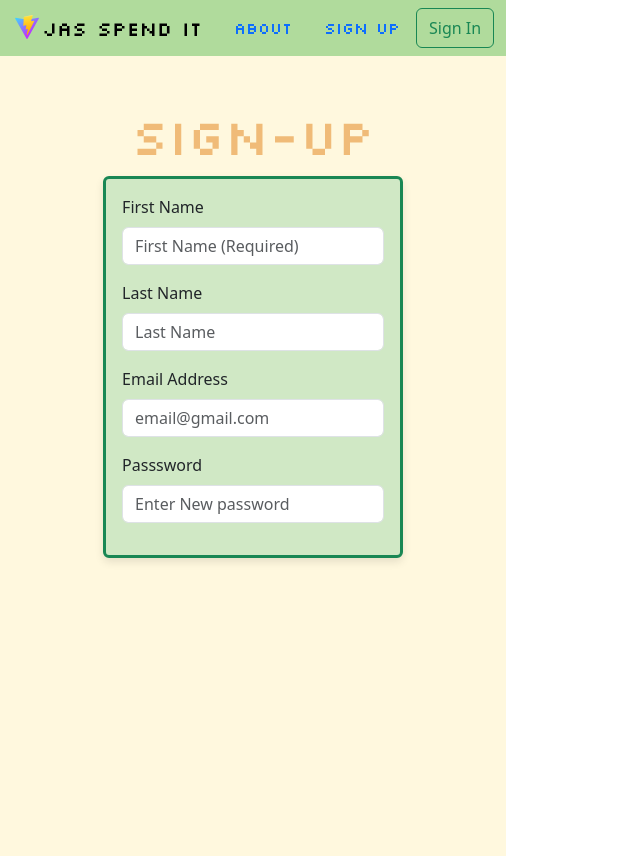
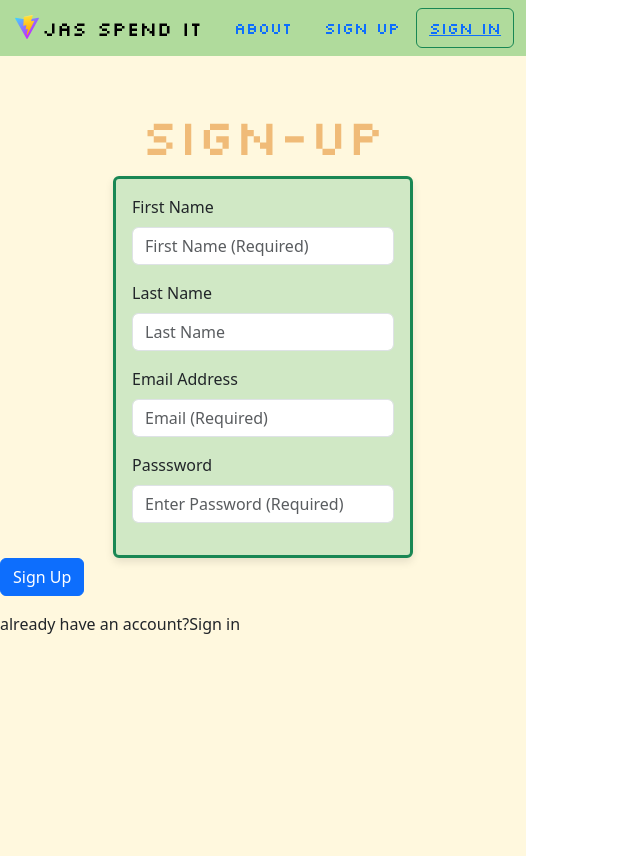
Before and after one commit to jjelybean/jas-spend-it, a React (Vite) app in the folder jas-spend-it/: page /sign-up in a window 1280 px wide. Shown: the whole page, without its empty margins (0-640 px from the left). Built offline with nearby package versions, Linux system fonts and the light colour scheme.

Commit message:
tested table and added pages

```diff
--- a/jas-spend-it/src/App.jsx
+++ b/jas-spend-it/src/App.jsx
@@ -9,6 +9,7 @@ import Navbar from './p.components/navbar'
 import Landing from './components/landing'
 import Signup from './components/signup'
 import About from './components/about'
+import Sign_in from './components/sign_in'
 
 function App() {
 
@@ -21,6 +22,7 @@ function App() {
          <Route path="/home" element={<Landing/>}/>
          <Route path='/sign-up' element={<Signup/>}></Route>
          <Route path='/about' element={<About/>}></Route>
+         <Route path='/sign-in' element={<Sign-in/>}></Route>
       </Routes>
     </Router>
 
--- /dev/null
+++ b/jas-spend-it/src/components/sign_in.jsx
@@ -0,0 +1,29 @@
+import React from 'react'
+import "../styles/forms.css"
+
+function Sign_in() {
+  return (
+    <div>
+      <h2>Sign-In</h2>
+
+         <div className="container border border-success rounded p-3 border-3 custom-border">
+
+        <div class="mb-3">
+            <label for="exampleFormControlInput1" className="form-label">Username/Email</label>
+            <input type="text" className="form-control" id="exampleFormControlInput1"
+                   placeholder="Username/Email" required/>
+        </div>
+
+         <div class="mb-3">
+            <label for="exampleFormControlInput1" className="form-label">Password</label>
+            <input type="text" className="form-control" id="exampleFormControlInput1"
+                   placeholder="Password" required/>
+        </div>
+    </div>
+
+
+    </div>
+  )
+}
+
+export default Sign_in
--- a/jas-spend-it/src/components/signup.jsx
+++ b/jas-spend-it/src/components/signup.jsx
@@ -1,7 +1,45 @@
-import React from 'react'
+import React, { useState } from 'react'
 import "../styles/forms.css"
+import supabase from '../supabaseClient';
 
-function Signup() {
+
+
+export default function Signup() {
+
+     const [formData, setFormData]= useState ({
+        first_name:"",
+        last_name:"",
+        email:"",
+        password:""
+
+    });
+
+     const [status, setStatus] = useState("");
+
+  const handleChange = (e) => {
+    setFormData({
+      ...formData,
+      [e.target.name]: e.target.value
+    });
+  };
+
+    const handleSubmit = async (e) => {
+    e.preventDefault();
+    setStatus("Submitting...");
+
+    const { data, error } = await supabase.from("users").insert([formData]);
+
+    if (error) {
+      console.error("Insert error:", error);
+      setStatus("Error submitting form.");
+    } else {
+      console.log("User inserted:", data);
+      setStatus("Signup successful!");
+      setFormData({ first_name: "", last_name: "", email: "", password: "" });
+    }
+  }
+
+
   return (
     <div className='body'>
         {/* form */}
@@ -10,36 +48,68 @@ function Signup() {
       <h2>Sign-up</h2>
     </div>
 
+  <form onSubmit={handleSubmit}>
     <div className="container border border-success rounded p-3 border-3 custom-border">
 
-        <div class="mb-3">
-            <label for="exampleFormControlInput1" class="form-label">First Name</label>
-            <input type="text" className="form-control" id="exampleFormControlInput1"
-                   placeholder="First Name (Required)" required/>
+        <div className="mb-3">
+            <label htmlFor="exampleFormControlInput1" className="form-label">First Name</label>
+            <input
+            name="first_name"
+            type="text"
+            className="form-control"
+            placeholder="First Name (Required)"
+            required
+            value={formData.first_name}
+            onChange={handleChange}
+          />
         </div>
 
-         <div class="mb-3">
-            <label for="exampleFormControlInput1" class="form-label">Last Name</label>
-            <input type="text" className="form-control" id="exampleFormControlInput1"
-                   placeholder="Last Name"/>
+         <div className="mb-3">
+            <label htmlFor="exampleFormControlInput1" className="form-label">Last Name</label>
+            <input
+            name="last_name"
+            type="text"
+            className="form-control"
+            placeholder="Last Name"
+            value={formData.last_name}
+            onChange={handleChange}
+          />
         </div>
 
-        <div class="mb-3">
-            <label for="exampleFormControlInput1" class="form-label">Email Address</label>
-            <input type="email" className="form-control" id="exampleFormControlInput1"
-                   placeholder="email@gmail.com"/>
+        <div className="mb-3">
+            <label htmlFor="exampleFormControlInput1" className="form-label">Email Address</label>
+            <input
+            name="email"
+            type="email"
+            className="form-control"
+            placeholder="Email (Required)"
+            required
+            value={formData.email}
+            onChange={handleChange}
+          />
         </div>
 
-        <div class="mb-3">
-            <label for="exampleFormControlInput1" class="form-label">Passsword</label>
-            <input type="password" className="form-control" id="exampleFormControlInput1"
-                   placeholder="Enter New password"/>
+        <div className="mb-3">
+            <label htmlFor="exampleFormControlInput1" className="form-label">Passsword</label>
+            <input
+            name="password"
+            type="password"
+            className="form-control"
+            placeholder="Enter Password (Required)"
+            required
+            value={formData.password}
+            onChange={handleChange}
+          />
         </div>
     </div>
+        <button className="btn btn-primary" type="submit">Sign Up</button>
 
+        <p className="mt-2 text-info">{status}</p>
 
+  </form> {/* heheh */}
+
+    <p>already have an account?Sign in</p>
     </div>
   )
-}
 
-export default Signup;
+  }
--- a/jas-spend-it/src/p.components/navbar.jsx
+++ b/jas-spend-it/src/p.components/navbar.jsx
@@ -31,7 +31,12 @@ function Navbar () {
 
                         </ul>
 
-                        <button type="button" className="btn btn-outline-success">Sign In</button>
+                        <button type="button" className="btn btn-outline-success">
+                            <Link to="/sign-in">
+                            Sign In
+                            </Link>
+                        </button>
+
                      </div>
 
 
--- a/jas-spend-it/src/supabaseClient.js
+++ b/jas-spend-it/src/supabaseClient.js
@@ -4,4 +4,4 @@ const supabaseKey = import.meta.env.VITE_SUPABASE_KEY
 
 const supabase = createClient(supabaseUrl, supabaseKey)
 
-export default supabase
+export default supabase;
```
Also changed, not shown: jas-spend-it/src/components/dashboard.jsx (added, +11 -0 lines), 1 other file (tests, documents, lock files or other folders).
